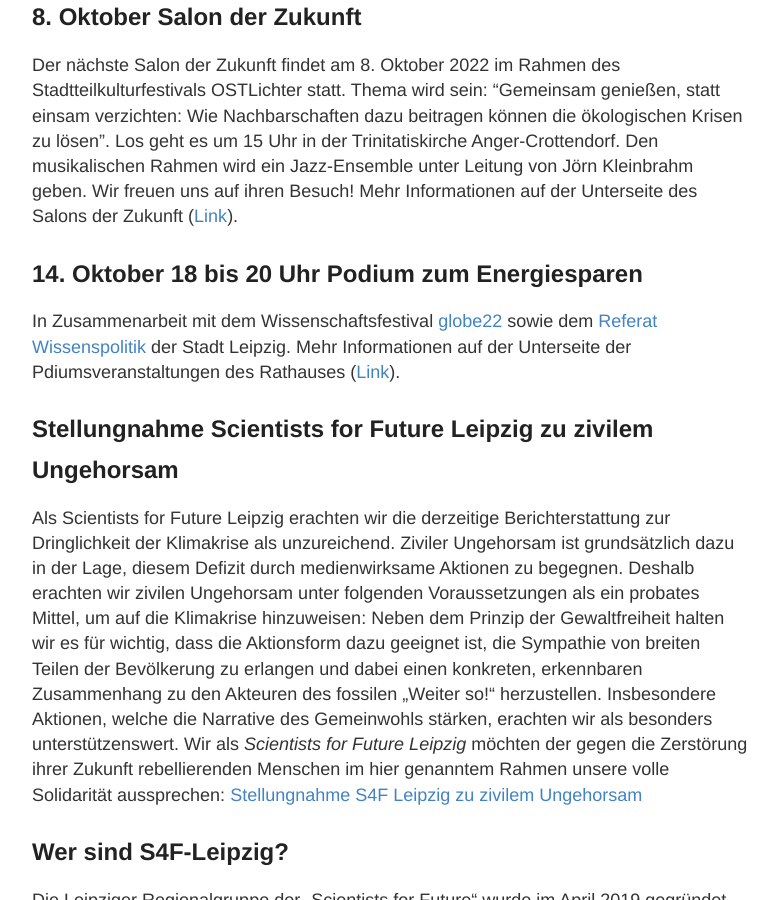
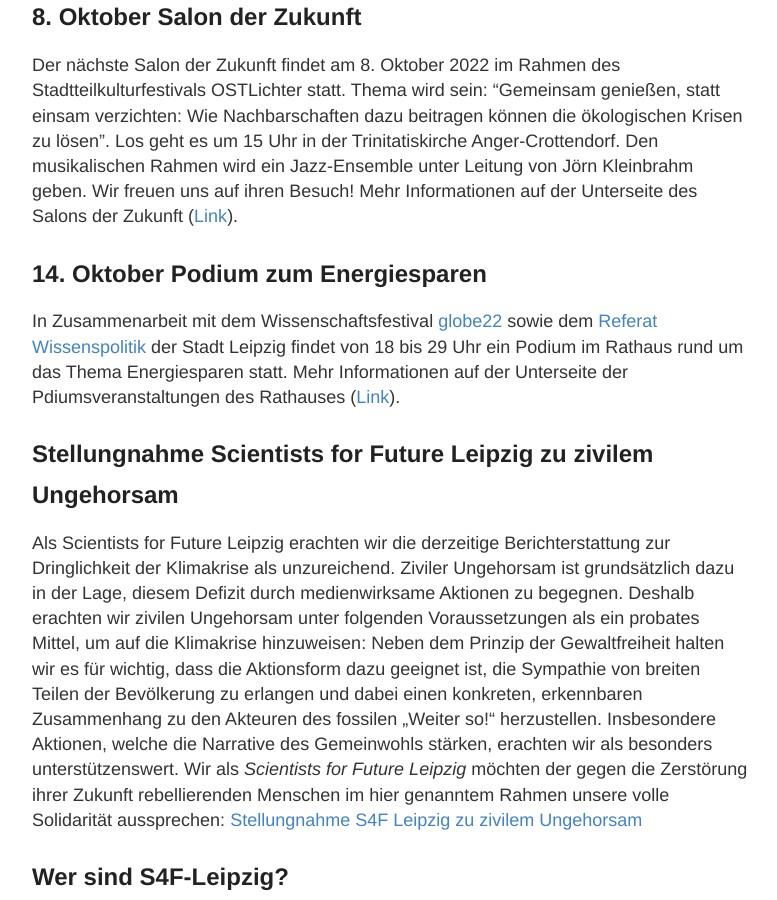
Before and after one commit to s4f-leipzig/s4f-leipzig.github.io, a Jekyll site: the page built from index.md, in a window 1280 px wide and 900 px high, scrolled down 535 px. Shown: the whole window, without its empty margins (248-1025 px from the left). Built offline with Jekyll 4.4.1, drawn with Linux system fonts in a browser that asks for light colours.

Commit message:
Update index.md

```diff
--- a/index.md
+++ b/index.md
@@ -6,8 +6,8 @@
 <h2>8. Oktober <a href="https://s4f-leipzig.de/salon/">Salon</a> der Zukunft</h2>
 Der nächste Salon der Zukunft findet am 8. Oktober 2022 im Rahmen des Stadtteilkulturfestivals OSTLichter statt. Thema wird sein: "Gemeinsam genießen, statt einsam verzichten: Wie Nachbarschaften dazu beitragen können die ökologischen Krisen zu lösen". Los geht es um 15 Uhr in der Trinitatiskirche Anger-Crottendorf. Den musikalischen Rahmen wird ein Jazz-Ensemble unter Leitung von Jörn Kleinbrahm geben. Wir freuen uns auf ihren Besuch! Mehr Informationen auf der Unterseite des Salons der Zukunft (<a href="https://s4f-leipzig.de/salon/">Link</a>).
 
-<h2>14. Oktober 18 bis 20 Uhr <a href="https://s4f-leipzig.de/podium/">Podium</a> zum Energiesparen</h2>
-In Zusammenarbeit mit dem Wissenschaftsfestival <a href="https://www.globe-festival.de/">globe22</a> sowie dem <a href="https://www.leipzig.de/buergerservice-und-verwaltung/aemter-und-behoerdengaenge/behoerden-und-dienstleistungen/dienststelle/referat-wissenspolitik-0117">Referat Wissenspolitik</a> der Stadt Leipzig. Mehr Informationen auf der Unterseite der Pdiumsveranstaltungen des Rathauses (<a href="https://s4f-leipzig.de/podium/">Link</a>).
+<h2>14. Oktober <a href="https://s4f-leipzig.de/podium/">Podium</a> zum Energiesparen</h2>
+In Zusammenarbeit mit dem Wissenschaftsfestival <a href="https://www.globe-festival.de/">globe22</a> sowie dem <a href="https://www.leipzig.de/buergerservice-und-verwaltung/aemter-und-behoerdengaenge/behoerden-und-dienstleistungen/dienststelle/referat-wissenspolitik-0117">Referat Wissenspolitik</a> der Stadt Leipzig findet von 18 bis 29 Uhr ein Podium im Rathaus rund um das Thema Energiesparen statt. Mehr Informationen auf der Unterseite der Pdiumsveranstaltungen des Rathauses (<a href="https://s4f-leipzig.de/podium/">Link</a>).
 
 <h2>Stellungnahme Scientists for Future Leipzig zu zivilem Ungehorsam</h2>
 Als Scientists for Future Leipzig erachten wir die derzeitige Berichterstattung zur Dringlichkeit der
```
